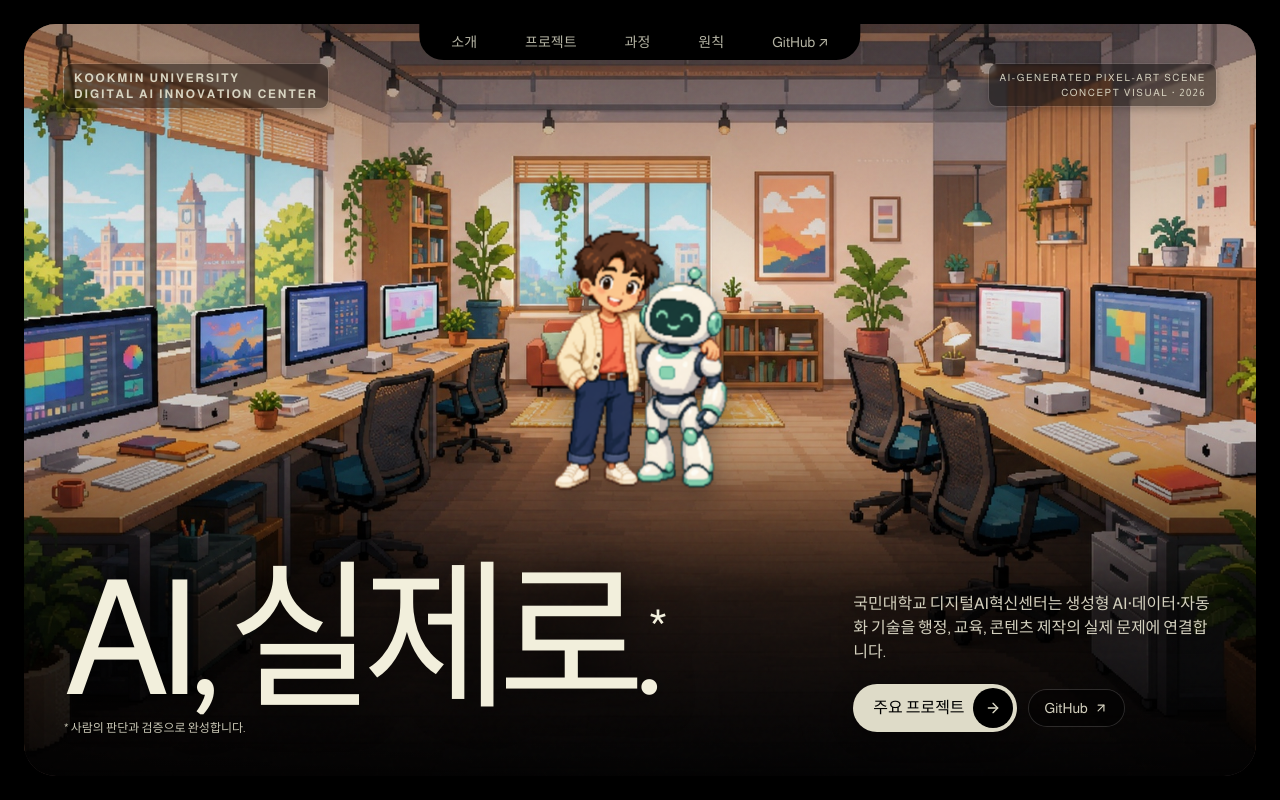
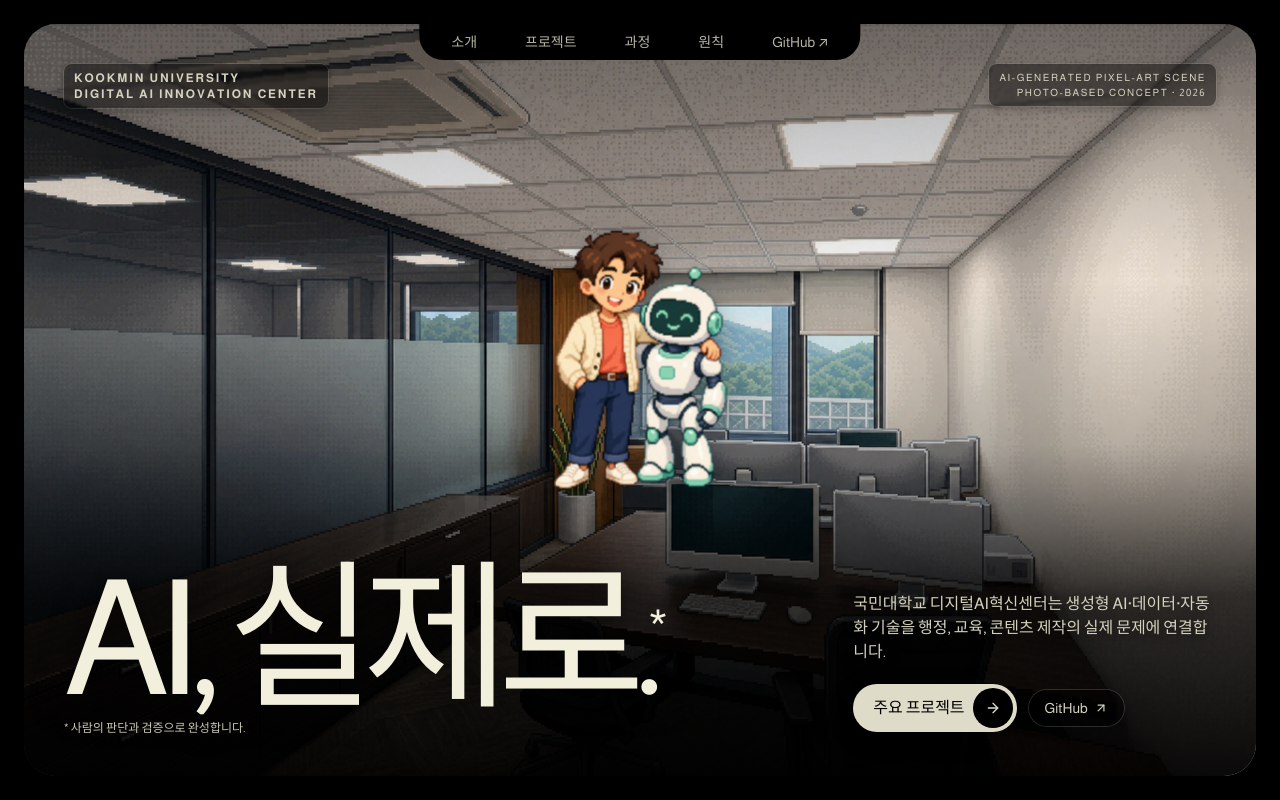
Before and after one commit to dongjinshin-kookmin/dongjinshin-kookmin.github.io, a React (Vite) app: page / in a window 1280 px wide. Shown: the top 800 px of the page. Built offline with nearby package versions, Linux system fonts and the light colour scheme; the HTML template or start-up script is replaced by a standard one.

Commit message:
Rebuild hero from center office photo

```diff
--- a/src/App.tsx
+++ b/src/App.tsx
@@ -162,9 +162,9 @@ function Hero() {
     >
       <div className="relative h-full min-h-[648px] overflow-hidden rounded-2xl bg-neutral-950 md:rounded-[2rem]">
         <img
-          src="/media/hero-office-pixel-v2.jpg"
+          src="/media/hero-office-photo-pixel-v3.jpg"
           alt=""
-          className="absolute inset-0 h-full w-full object-cover object-[26%_center] md:object-center"
+          className="absolute inset-0 h-full w-full object-cover object-[60%_center] md:object-center"
           fetchPriority="high"
           aria-hidden="true"
         />
@@ -217,7 +217,7 @@ function Hero() {
           </div>
           <div className="rounded-lg bg-black/45 px-2.5 py-1.5 text-right text-[9px] uppercase tracking-[0.16em] text-primary/95 shadow-[0_2px_10px_rgba(0,0,0,0.28)] ring-1 ring-white/10 backdrop-blur-[1px] sm:text-[10px]">
             <span className="block">AI-generated pixel-art scene</span>
-            <span className="block">Concept visual · 2026</span>
+            <span className="block">Photo-based concept · 2026</span>
           </div>
         </div>
 
```
Also changed, not shown: public/media/hero-office-photo-pixel-v3.jpg (added).
